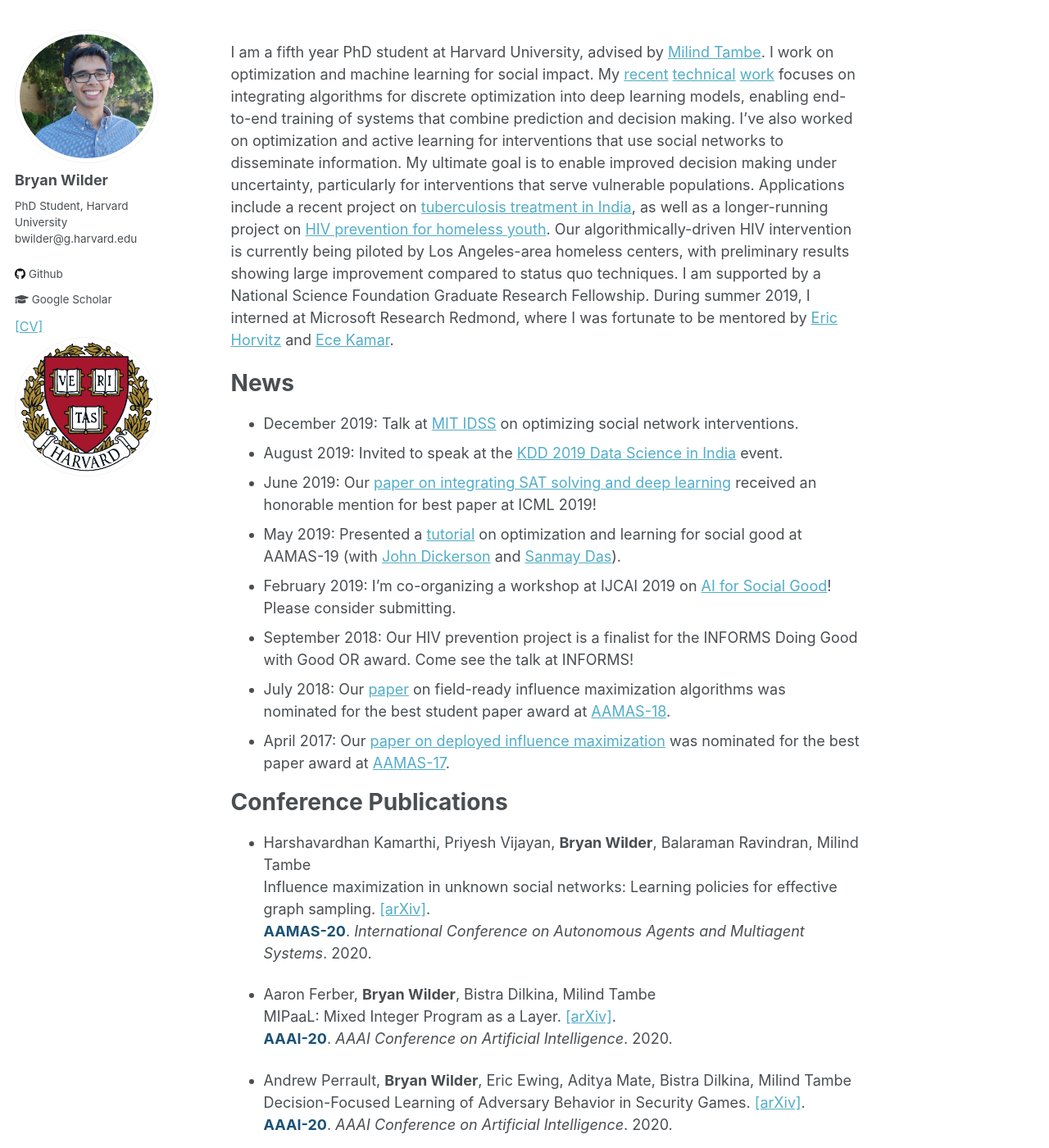
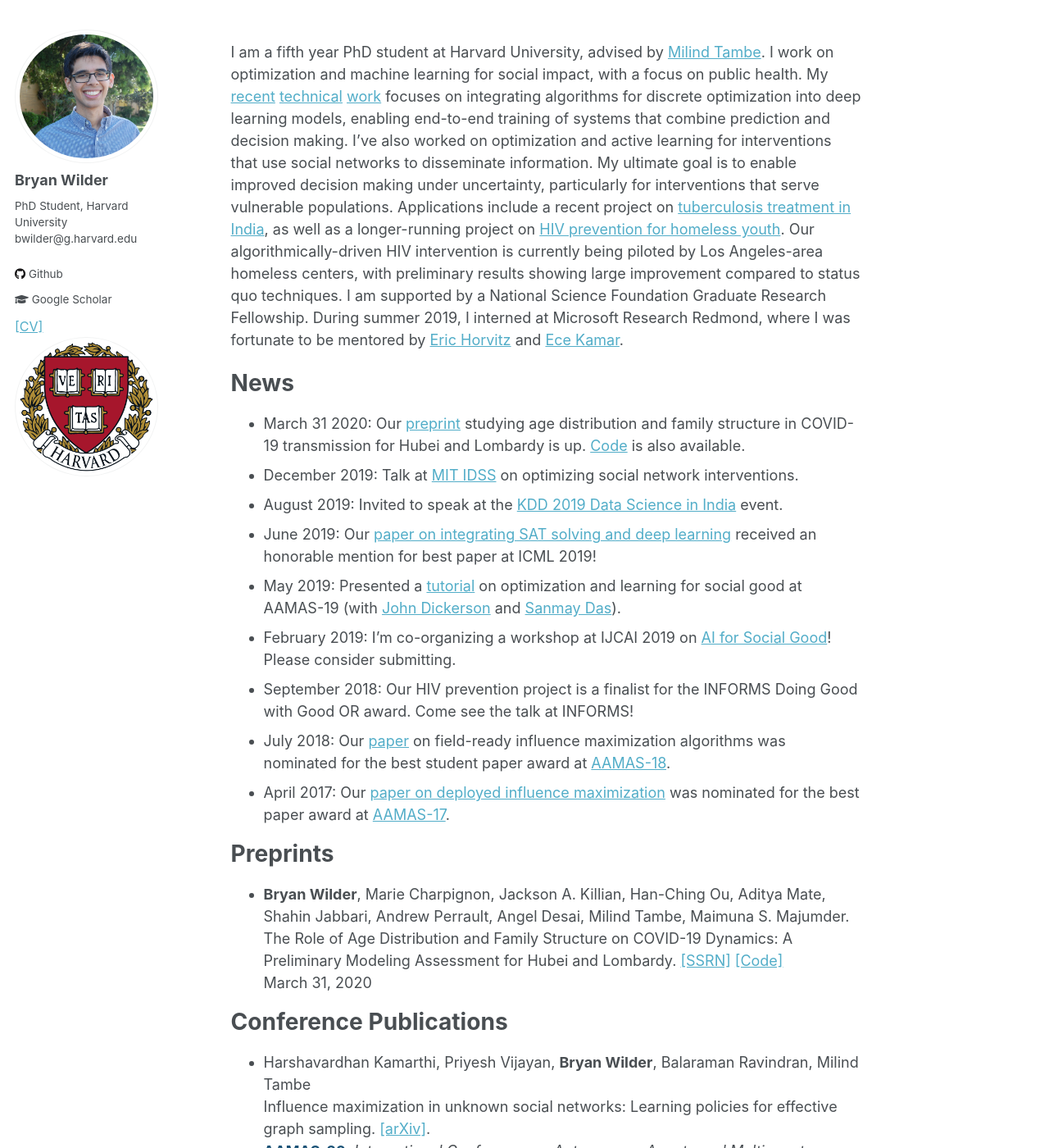
Before and after one commit to bryanwilder/bryanwilder.github.io, a Jekyll site: the page built from _pages/about.md, in a window 1280 px wide and 1400 px high. Shown: the whole window at 82% size. Built offline with Jekyll 4.4.1, drawn with Linux system fonts in a browser that asks for light colours.

Commit message:
Update about.md

```diff
--- a/_pages/about.md
+++ b/_pages/about.md
@@ -7,10 +7,11 @@
   - /about/
   - /about.html
 ---
-I am a fifth year PhD student at Harvard University, advised by [Milind Tambe](https://www.seas.harvard.edu/directory/mtambe). I work on optimization and machine learning for social impact. My [recent](https://arxiv.org/abs/1905.13732) [technical](http://proceedings.mlr.press/v97/wang19e/wang19e.pdf) [work](files/aaai_melding.pdf) focuses on integrating algorithms for discrete optimization into deep learning models, enabling end-to-end training of systems that combine prediction and decision making. I've also worked on optimization and active learning for interventions that use social networks to disseminate information. My ultimate goal is to enable improved decision making under uncertainty, particularly for interventions that serve vulnerable populations. Applications include a recent project on [tuberculosis treatment in India](https://arxiv.org/abs/1902.01506), as well as a longer-running project on [HIV prevention for homeless youth](files/aamas_deployment.pdf). Our algorithmically-driven HIV intervention is currently being piloted by Los Angeles-area homeless centers, with preliminary results showing large improvement compared to status quo techniques. I am supported by a National Science Foundation Graduate Research Fellowship. During summer 2019, I interned at Microsoft Research Redmond, where I was fortunate to be mentored by [Eric Horvitz](http://erichorvitz.com/) and [Ece Kamar](https://www.ecekamar.com/).
+I am a fifth year PhD student at Harvard University, advised by [Milind Tambe](https://www.seas.harvard.edu/directory/mtambe). I work on optimization and machine learning for social impact, with a focus on public health. My [recent](https://arxiv.org/abs/1905.13732) [technical](http://proceedings.mlr.press/v97/wang19e/wang19e.pdf) [work](files/aaai_melding.pdf) focuses on integrating algorithms for discrete optimization into deep learning models, enabling end-to-end training of systems that combine prediction and decision making. I've also worked on optimization and active learning for interventions that use social networks to disseminate information. My ultimate goal is to enable improved decision making under uncertainty, particularly for interventions that serve vulnerable populations. Applications include a recent project on [tuberculosis treatment in India](https://arxiv.org/abs/1902.01506), as well as a longer-running project on [HIV prevention for homeless youth](files/aamas_deployment.pdf). Our algorithmically-driven HIV intervention is currently being piloted by Los Angeles-area homeless centers, with preliminary results showing large improvement compared to status quo techniques. I am supported by a National Science Foundation Graduate Research Fellowship. During summer 2019, I interned at Microsoft Research Redmond, where I was fortunate to be mentored by [Eric Horvitz](http://erichorvitz.com/) and [Ece Kamar](https://www.ecekamar.com/).
 
 # News
 
+*   March 31 2020: Our [preprint](https://papers.ssrn.com/sol3/papers.cfm?abstract_id=3564800) studying age distribution and family structure in COVID-19 transmission for Hubei and Lombardy is up. [Code](https://github.com/bwilder0/COVID19-Demography) is also available.
 *   December 2019: Talk at [MIT IDSS](https://idss.mit.edu/) on optimizing social network interventions.
 *   August 2019: Invited to speak at the [KDD 2019 Data Science in India](https://ikdd.acm.org/kdd2019/) event.
 *   June 2019: Our [paper on integrating SAT solving and deep learning](http://proceedings.mlr.press/v97/wang19e/wang19e.pdf) received an honorable mention for best paper at ICML 2019!
@@ -19,6 +20,12 @@
 *   September 2018: Our HIV prevention project is a finalist for the INFORMS Doing Good with Good OR award. Come see the talk at INFORMS!
 *   July 2018: Our [paper](files/aamas_deployment.pdf) on field-ready influence maximization algorithms was nominated for the best student paper award at [AAMAS-18](http://celweb.vuse.vanderbilt.edu/aamas18/).
 *   April 2017: Our [paper on deployed influence maximization](files/applicationAAMAS2017.pdf) was nominated for the best paper award at [AAMAS-17](www.aamas2017.org).
+
+# Preprints
+
+*   **Bryan Wilder**, Marie Charpignon, Jackson A. Killian, Han-Ching Ou, Aditya Mate, Shahin Jabbari, Andrew Perrault, Angel Desai, Milind Tambe, Maimuna S. Majumder.
+    The Role of Age Distribution and Family Structure on COVID-19 Dynamics: A Preliminary Modeling Assessment for Hubei and Lombardy.  [[SSRN]](https://papers.ssrn.com/sol3/papers.cfm?abstract_id=3564800) [[Code]](https://github.com/bwilder0/COVID19-Demography)
+    March 31, 2020
 
 # Conference Publications
 
```
